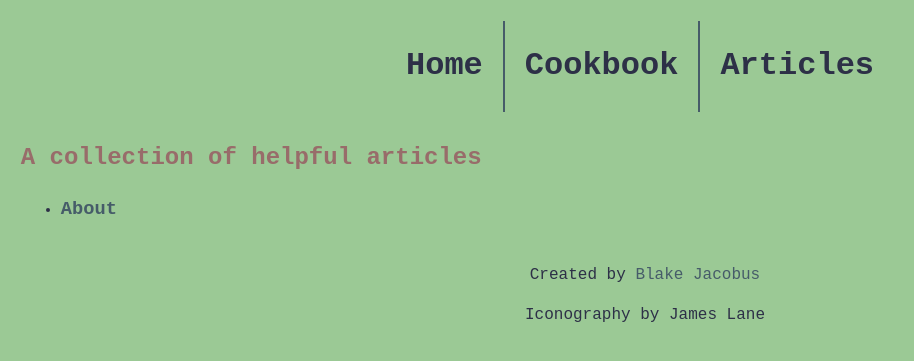
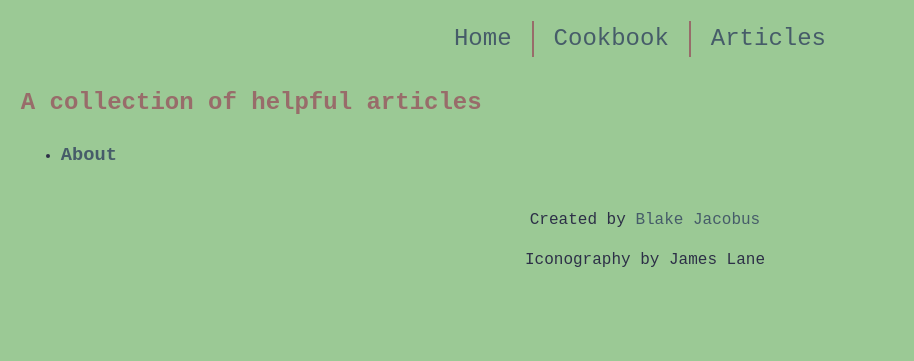
Before and after one commit to blakejacobus/creationcookbook.com, a Jekyll site: the page built from posts.html, in a window 1280 px wide. Shown: the top 361 px of the page, without its empty margins (0-914 px from the left). Built offline with Jekyll 4.4.1, drawn with Linux system fonts in a browser that asks for light colours.

Commit message:
Code cleanup, h1 nav revert, nav font customization

```diff
--- a/_includes/navigation.html
+++ b/_includes/navigation.html
@@ -2,7 +2,7 @@
     <ul class="topnav">
         {% for item in site.data.navigation %}
         <li>
-            <a href="{{ item.link }}"><h1>{{ item.name }}</h1></a>
+            <a href="{{ item.link }}">{{ item.name }}</a>
             {% endfor %}
         </li>
     </ul>
--- a/_sass/main.scss
+++ b/_sass/main.scss
@@ -21,13 +21,13 @@ ul.topnav {
   list-style-type: none;
   margin: 0;
   padding: 0;
-  // overflow: hidden;
 }
 
 ul.topnav li {
   float: left;
-  border-right: 2px solid #465C69;
-  list-style-type: none;
+  border-right: 2px solid #986C6A;
+  font-size: 150%;
+  list-style-type: none; // Required for mobile to render list correctly
 }
 
 ul.topnav li:last-child {
```
